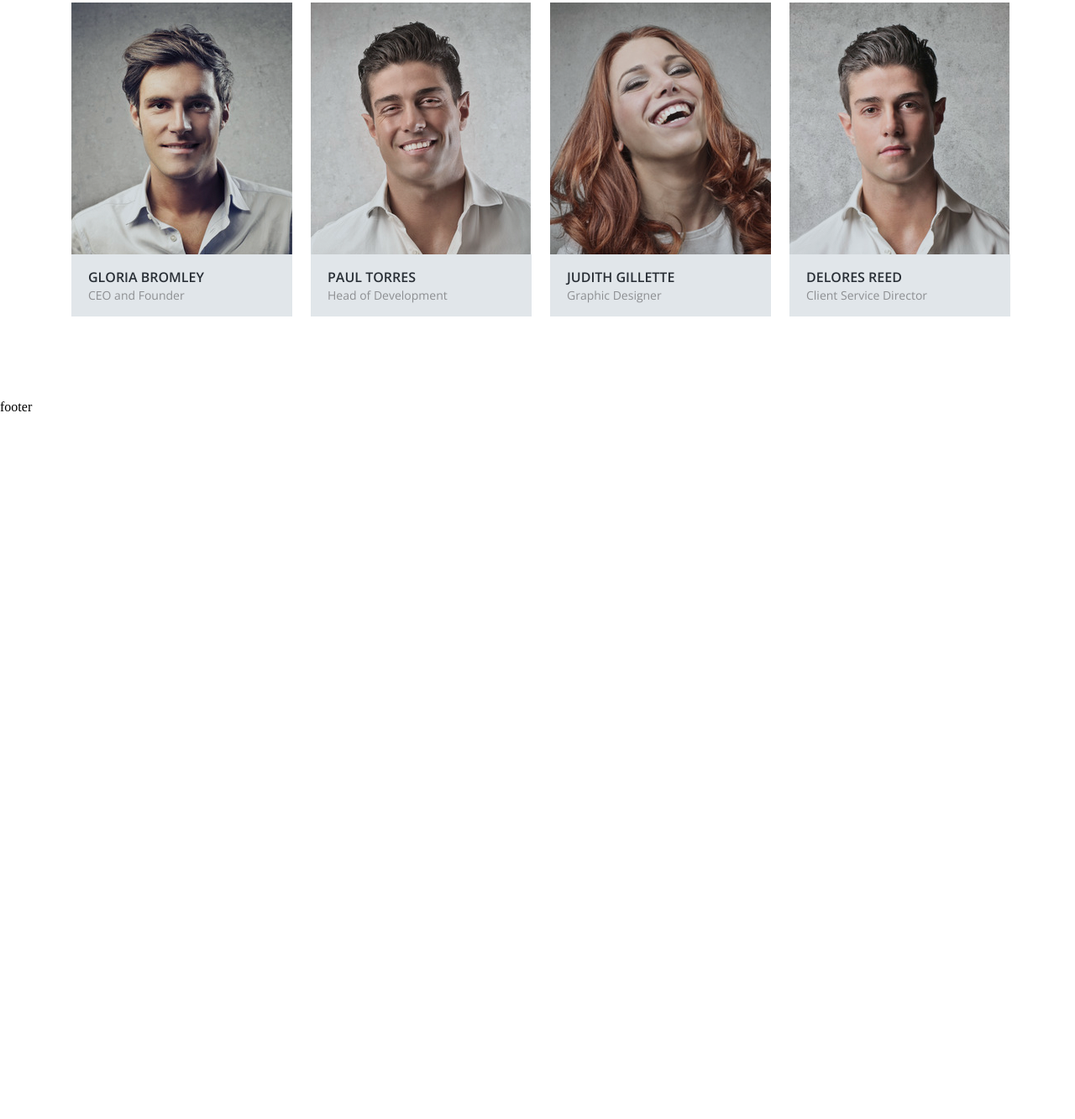
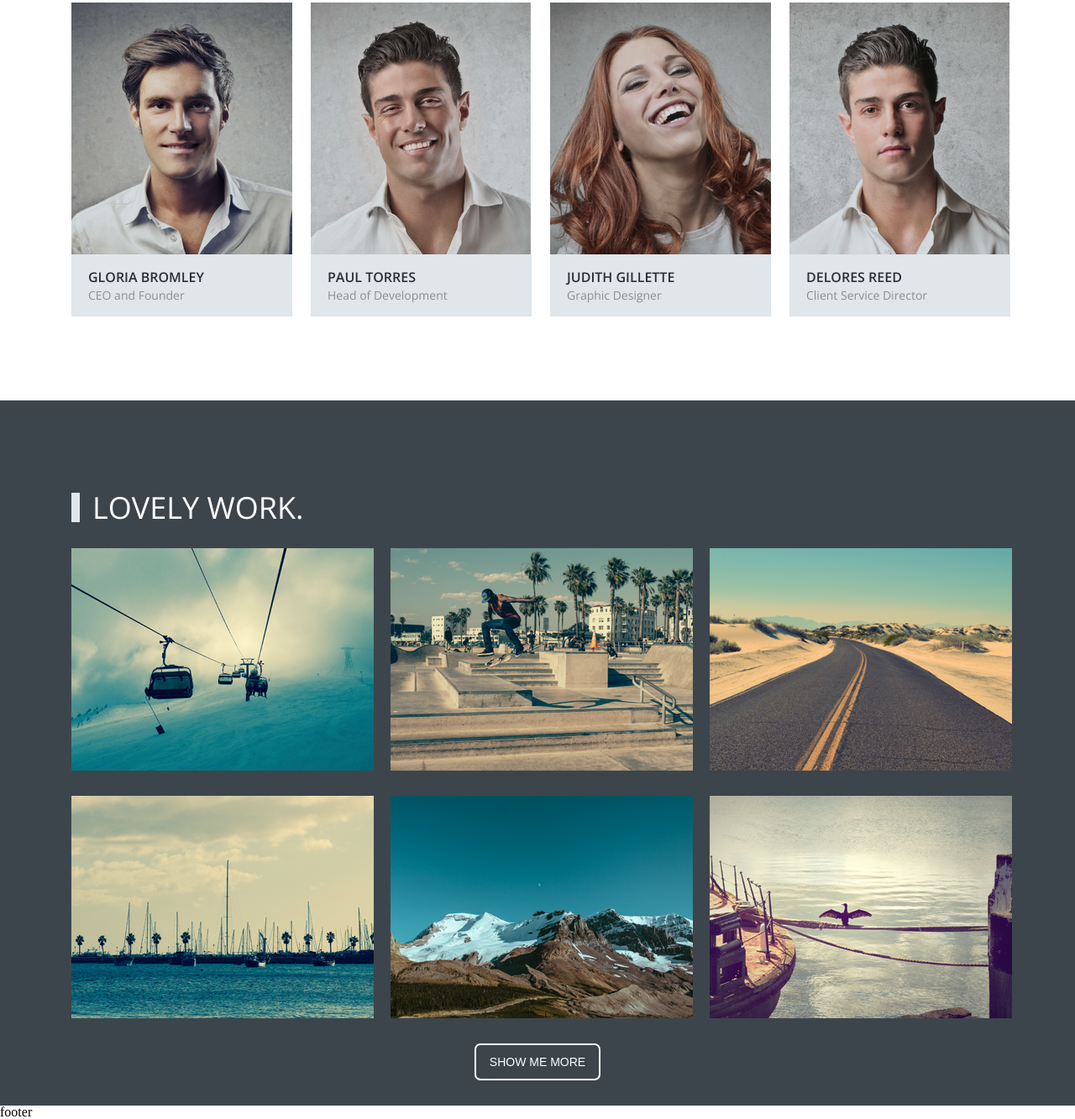
Before and after one commit to cherstvie/blog, a plain HTML site: page index.html in a window 1280 px wide. Shown: the part 1523-2856 px from the top of the page at 84% size. Before the commit the page ends 2016 px from the top, so only its background shows below. Drawn offline with nearby package versions, Linux system fonts and the light colour scheme.

Commit message:
added section work

```diff
--- a/index.html
+++ b/index.html
@@ -206,6 +206,59 @@
           </div>
         </div>
       </section>
+      <section class="work">
+        <div class="container">
+          <div class="row">
+            <div class="col-xs-12">
+              <div class="team-title">
+                <div class="line"></div>
+                <h2 class="h2-title black-bg">LOVELY WORK.</h2>
+              </div>
+            </div>
+            <div class="col-xs-12 col-md-6 col-lg-4">
+              <div class="gallery">
+                <div class="work-photo work-photo1"></div>
+                <div class="work-text">PARTNERSHIP GUIDELINES</div>
+              </div>
+            </div>
+            <div class="col-xs-12 col-md-6 col-lg-4">
+              <div class="gallery">
+                <div class="work-photo work-photo2"></div>
+                <div class="work-text">PARTNERSHIP GUIDELINES</div>
+              </div>
+            </div>
+            <div class="col-xs-12 col-md-6 col-lg-4">
+              <div class="gallery">
+                <div class="work-photo work-photo3"></div>
+                <div class="work-text">PARTNERSHIP GUIDELINES</div>
+              </div>
+            </div>
+            <div class="col-xs-12 col-md-6 col-lg-4">
+              <div class="gallery">
+                <div class="work-photo work-photo4"></div>
+                <div class="work-text">PARTNERSHIP GUIDELINES</div>
+              </div>
+            </div>
+            <div class="col-xs-12 col-md-6 col-lg-4">
+              <div class="gallery">
+                <div class="work-photo work-photo5"></div>
+                <div class="work-text">PARTNERSHIP GUIDELINES</div>
+              </div>
+            </div>
+            <div class="col-xs-12 col-md-6 col-lg-4">
+              <div class="gallery">
+                <div class="work-photo work-photo6"></div>
+                <div class="work-text">PARTNERSHIP GUIDELINES</div>
+              </div>
+            </div>
+            <div class="col-xs-12">
+              <div class="show-btn">
+                <button class="more-button">SHOW ME MORE</button>
+              </div>
+            </div>
+          </div>
+        </div>
+      </section>
     </main>
     <footer>footer</footer>
   </body>
--- a/style.css
+++ b/style.css
@@ -196,6 +196,10 @@ body {
 
 .white-bg {
     color: rgb(41, 47, 54);
+}
+
+.black-bg {
+    color: white;
 }
 
 .about-paragraph {
@@ -446,6 +450,85 @@ body {
     color: white;
 }
 
+.work {
+    font-family: 'Open Sans', sans-serif;
+    background-color: rgb(60, 69, 76);
+    width: 100%;
+}
+
+.gallery {
+    position: relative;
+    margin-bottom: 30px;
+}
+
+.work-photo {
+    background-repeat: no-repeat;
+    background-position: center;
+    width: 290px;
+    height: 265px;
+}
+
+.work-photo1 {
+    background-image: url(images/gallery1.png);
+}
+
+.work-photo2 {
+    background-image: url(images/gallery2.png);
+}
+
+.work-photo3 {
+    background-image: url(images/gallery3.png);
+}
+
+.work-photo4 {
+    background-image: url(images/gallery4.png);
+}
+
+.work-photo5 {
+    background-image: url(images/gallery5.png);
+}
+
+.work-photo6 {
+    background-image: url(images/gallery6.png);
+}
+
+.work-text {
+    background-color: rgb(42, 47, 53);
+    color: white;
+    position: absolute;
+    padding-left: 15px;
+    height: 60px;
+    bottom: 0;
+    width: 290px;
+    line-height: 60px;
+    display: none;
+}
+
+.gallery:hover .work-text {
+    display: block;
+}
+
+.more-button {
+    height: 44px;
+    width: 150px;
+    background: inherit;
+    color: white;
+    border: 2px solid white;
+    border-radius: 7px;
+    font-size: 14px;
+    cursor: pointer;
+}
+
+.show-btn {
+    display: flex;
+    justify-content: center;
+    margin-bottom: 30px;
+}
+
+.more-button:hover {
+    border-color: rgb(57, 164, 147);
+    background-color: rgb(57, 164, 147);
+}
 
 
 /* tablet - sm */
@@ -506,6 +589,11 @@ body {
         max-width: 41.66666%;
     }
 
+    .col-md-6 {
+        flex: 0 0 50%;
+        max-width: 50%;
+    }
+
     .col-md-7 {
         flex: 0 0 58.33333%;
         max-width: 58.33333%;
@@ -534,6 +622,15 @@ body {
     .team-member {
         margin-bottom: 50px;
     }
+
+    .work-photo {
+        width: 360px;
+        height: 265px;
+    }
+
+    .work-text {
+        width: 360px;
+    }
 }
 
 /* desktop - lg */
@@ -547,6 +644,11 @@ body {
         max-width: 25%;
     }
 
+    .col-lg-4 {
+        flex: 0 0 33.33333%;
+        max-width: 33.33333%;
+    }
+
     .team-member {
         margin-bottom: 100px;
     }
```
Also changed, not shown: images/gallery1.png (added), images/gallery2.png (added), images/gallery3.png (added), images/gallery4.png (added), images/gallery5.png (added), images/gallery6.png (added).
